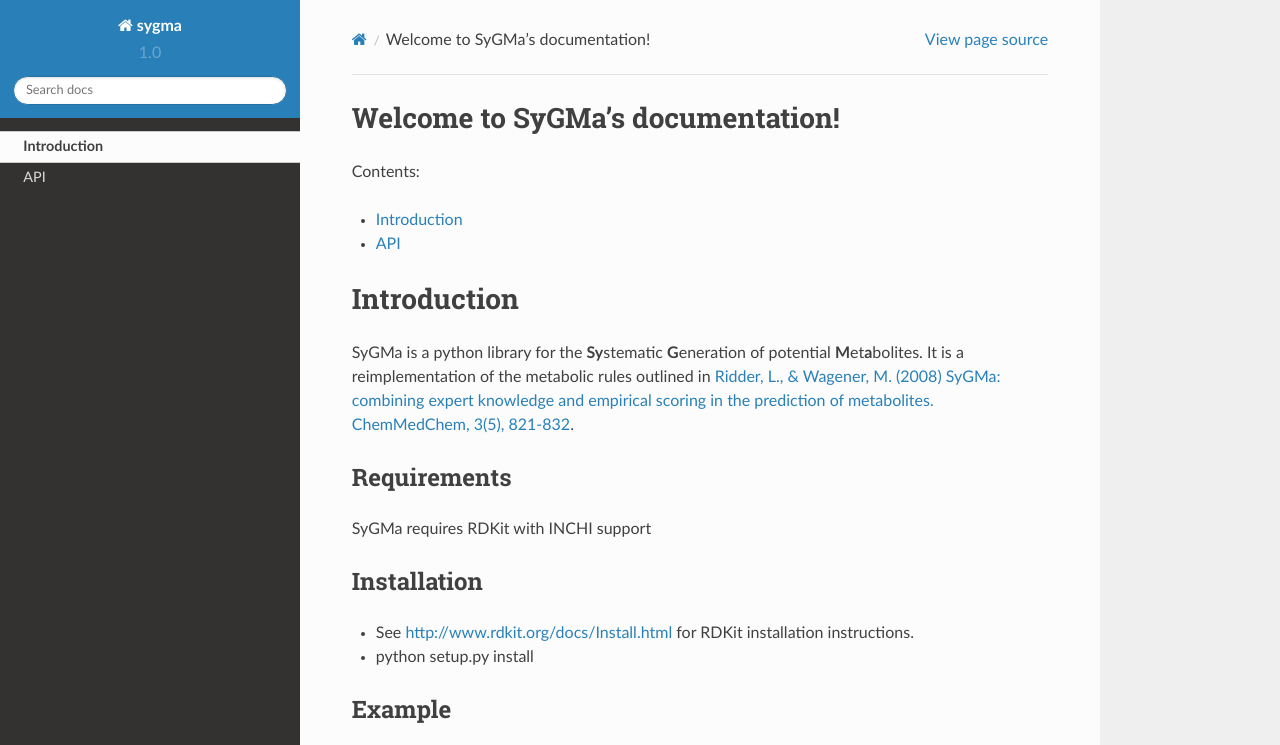
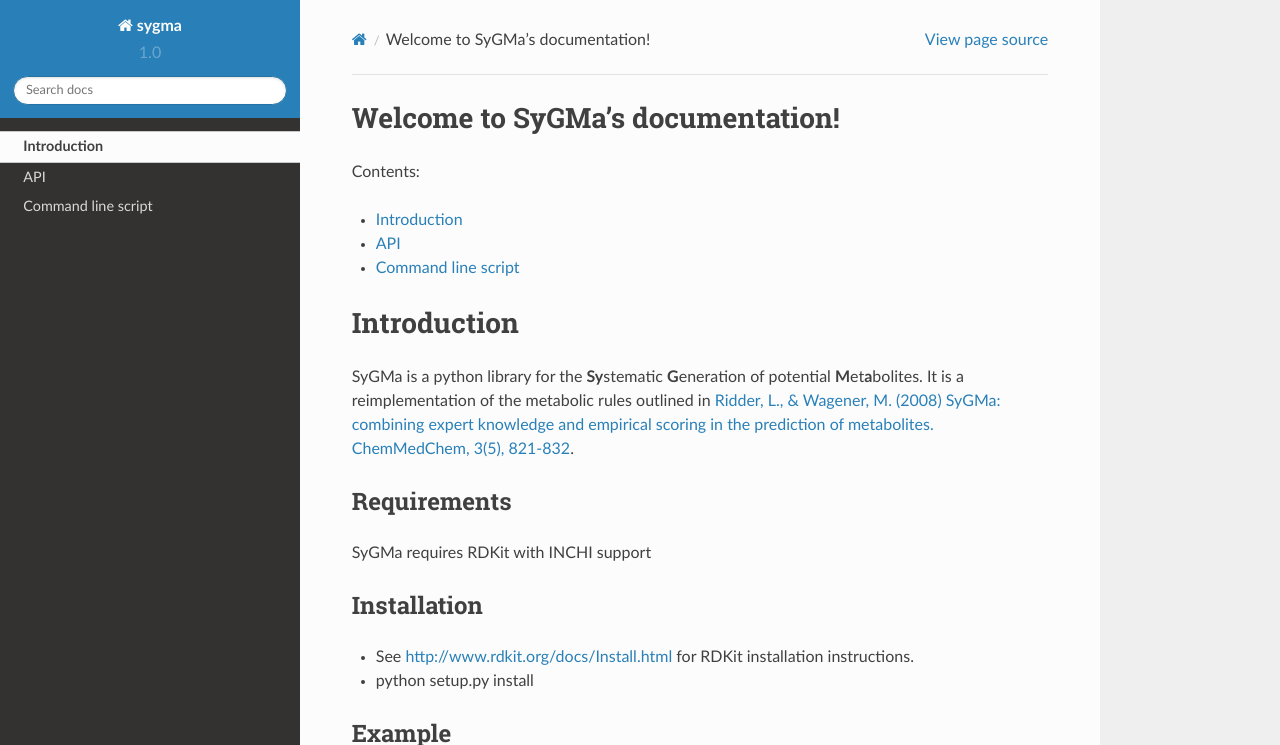
Before and after one commit to 3D-e-Chem/sygma, a Sphinx documentation site: the page built from doc/index.rst, in a window 1280 px wide and 1399 px high, cut to the strip 0-745 px from the top of the window. Built offline with Sphinx 7.4.7 and the Read the Docs theme 2.0.0, drawn with Linux system fonts in a browser that asks for light colours.

Commit message:
Add documentation on the command line usage based on sphinx-argparse

```diff
--- /dev/null
+++ b/doc/command.rst
@@ -0,0 +1,6 @@
+Command line script
+===================
+.. argparse::
+    :module: script.__init__
+    :func: get_sygma_parser
+    :prog: sygma
--- a/doc/conf.py
+++ b/doc/conf.py
@@ -36,6 +36,7 @@
     'sphinx.ext.todo',
     'sphinx.ext.coverage',
     'sphinx.ext.githubpages',
+    'sphinxarg.ext',
 ]
 
 # Add any paths that contain templates here, relative to this directory.
--- a/doc/index.rst
+++ b/doc/index.rst
@@ -13,6 +13,7 @@
 
    Introduction <self>
    api
+   command
 
 .. include:: introduction.rst
 
```
Also changed, not shown: 1 other file.
